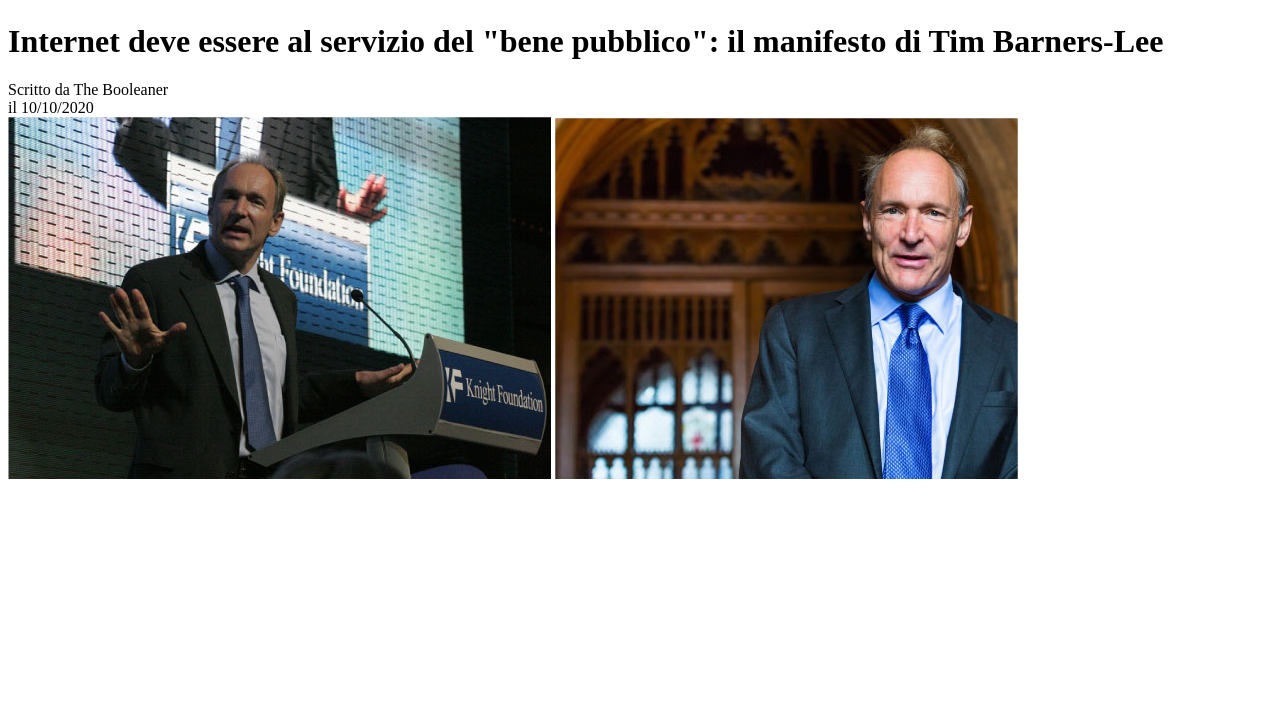
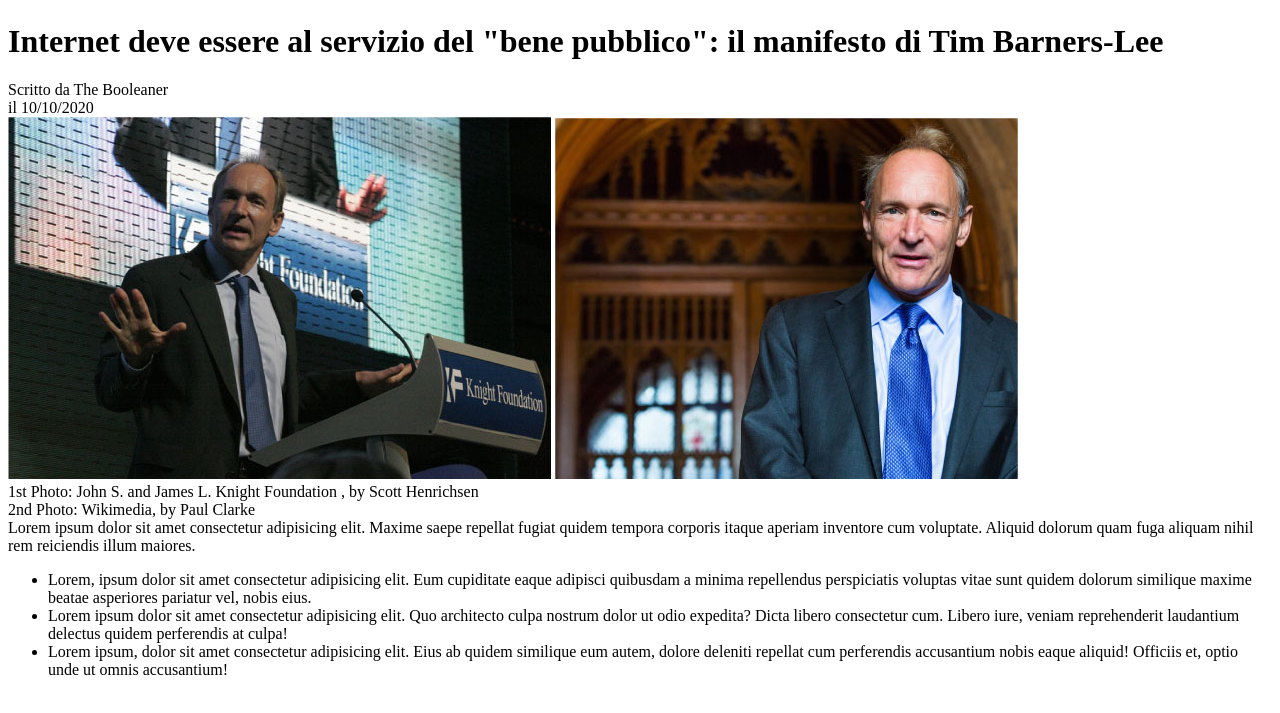
Before and after one commit to AlessioDiMari/html-css-booleaner, a plain HTML site: page index.html in a window 1280 px wide. Shown: the part 75-788 px from the top of the page. Drawn offline with Linux system fonts and the light colour scheme.

Commit message:
divisione codice in sezioni

```diff
--- a/index.html
+++ b/index.html
@@ -7,6 +7,7 @@
         <link rel="stylesheet" href="style.css">
     </head>
     <body>
+        <!-- Inizio pagina con logo -->
         <header>
             <div class=""><img class="logo-img" src="img/logo.svg" alt=""></div>
             <h1>Internet deve essere al servizio del "bene pubblico": il manifesto di Tim Barners-Lee</h1>
@@ -15,8 +16,24 @@
             </div>
         </header>
         <main>
-            <img src="img/tim-1.jpg" alt="immagine di Tim Barners-Lee 1">
-            <img src="img/tim-2.jpg" alt="immagine di Tim Barners-Lee 2">
+            <!-- Patre principale della Pagina -->
+                <!-- Prima sezione con immagini -->
+            <section>
+                <img src="img/tim-1.jpg" alt="immagine di Tim Barners-Lee 1">
+                <img src="img/tim-2.jpg" alt="immagine di Tim Barners-Lee 2">
+                <div>1st Photo: John S. and James L. Knight Foundation , by Scott Henrichsen <br>
+                    2nd Photo: Wikimedia, by Paul Clarke
+                </div>
+            </section>
+            <!-- Seconda sezione con testo e lista non ordinata -->
+            <section>
+                Lorem ipsum dolor sit amet consectetur adipisicing elit. Maxime saepe repellat fugiat quidem tempora corporis itaque aperiam inventore cum voluptate. Aliquid dolorum quam fuga aliquam nihil rem reiciendis illum maiores.
+                <ul>
+                    <li>Lorem, ipsum dolor sit amet consectetur adipisicing elit. Eum cupiditate eaque adipisci quibusdam a minima repellendus perspiciatis voluptas vitae sunt quidem dolorum similique maxime beatae asperiores pariatur vel, nobis eius.</li>
+                    <li>Lorem ipsum dolor sit amet consectetur adipisicing elit. Quo architecto culpa nostrum dolor ut odio expedita? Dicta libero consectetur cum. Libero iure, veniam reprehenderit laudantium delectus quidem perferendis at culpa!</li>
+                    <li>Lorem ipsum, dolor sit amet consectetur adipisicing elit. Eius ab quidem similique eum autem, dolore deleniti repellat cum perferendis accusantium nobis eaque aliquid! Officiis et, optio unde ut omnis accusantium!</li>
+                </ul>
+            </section>
         </main>
     </body>
 </html>
```
